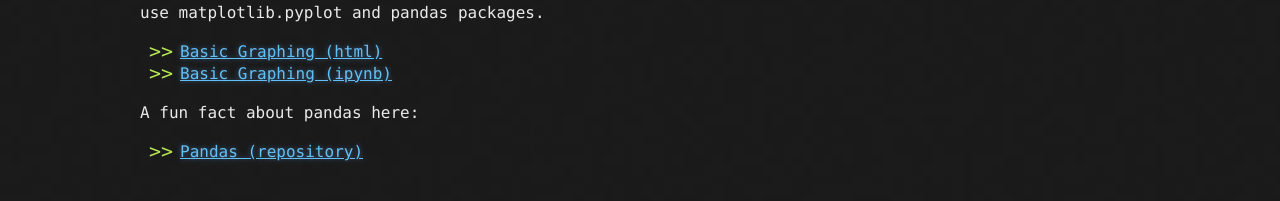
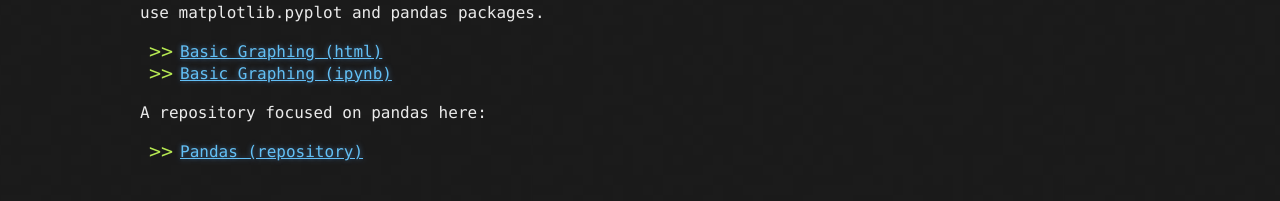
Before and after one commit to githubmicah/githubmicah.github.io, a Jekyll site: the page built from basicmatplotlib/index.md, in a window 1280 px wide. Shown: the part 256-457 px from the top of the page. Built offline with Jekyll 4.4.1, drawn with Linux system fonts in a browser that asks for light colours; our own code applies the rules of GitHub Pages for plain Markdown files.

Commit message:
Update index.md

```diff
--- a/basicmatplotlib/index.md
+++ b/basicmatplotlib/index.md
@@ -7,5 +7,5 @@ Here are the basic matplotlib graphing techniques I learned in my CTBA class. No
 - [Basic Graphing (html)](BasicGraphAssignment.html)
 - [Basic Graphing (ipynb)](BasicGraphAssignment.ipynb)
 
-A fun fact about pandas here:
+A repository focused on pandas here:
 - [Pandas (repository)](https://github.com/githubmicah/pandas)
```
